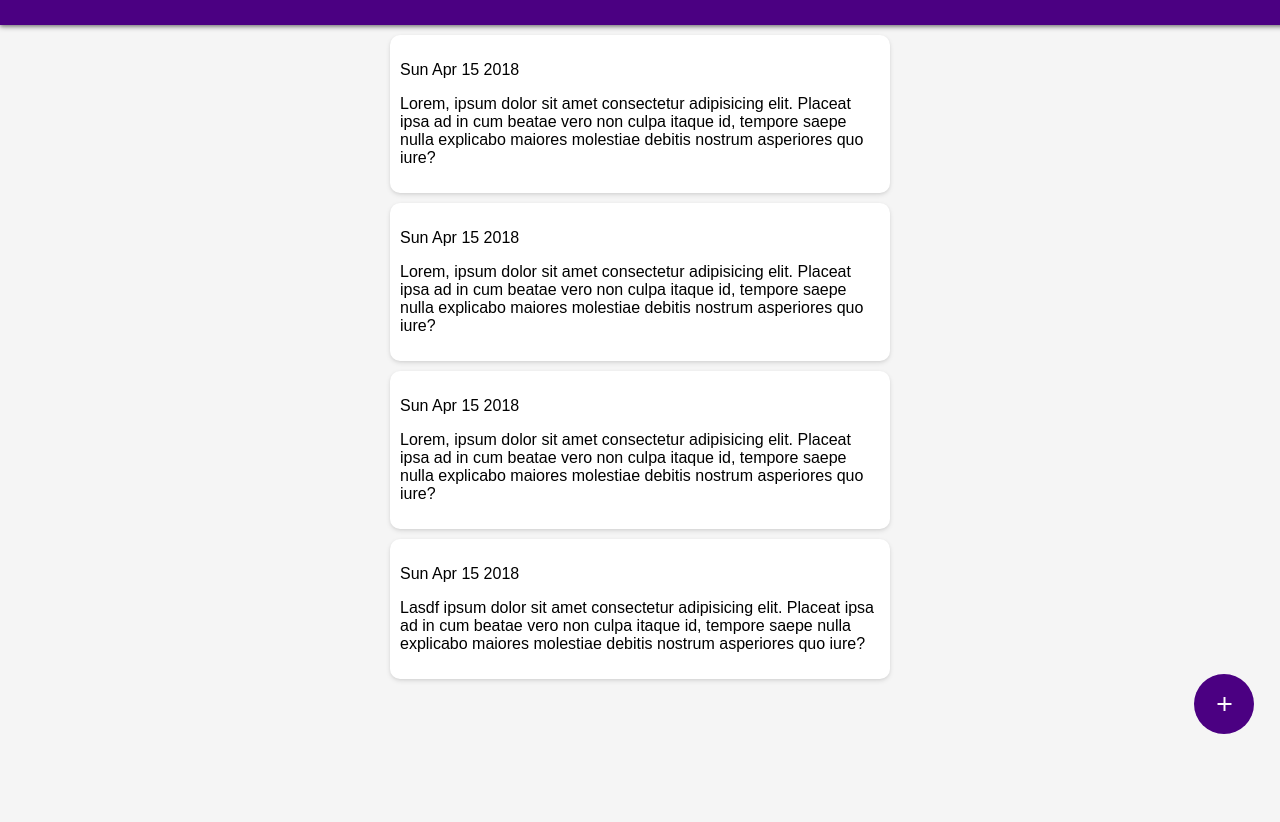
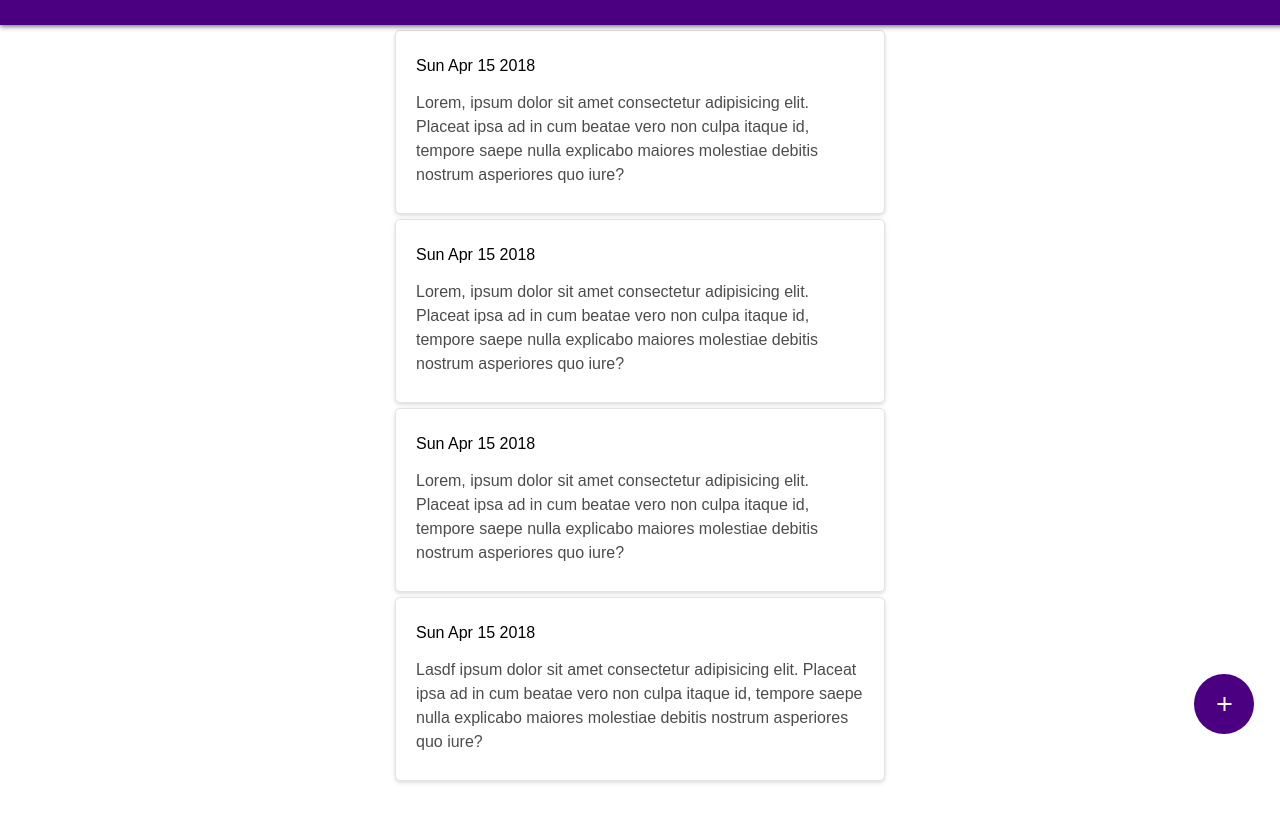
Before and after one commit to EricAndresen/journal-pwa, a plain HTML site: page index.html in a window 1280 px wide. Shown: the part 50-872 px from the top of the page. Before the commit the page ends 800 px from the top, so only its background shows below. Drawn offline with Linux system fonts and the light colour scheme.

Commit message:
UI update

```diff
--- a/app.js
+++ b/app.js
@@ -5,13 +5,11 @@
 
 // TODO: truncate display of entries by char number
 // TODO: Add Back button to form entry (how to handle routing?)
-// TODO: when edit button is clicked open in form
 // TODO: External Database
 // TODO: see https://firebase.google.com/docs/web/setup?authuser=0 to further abstract firebase config (use node)
 // TODO: add markdown support for entries
 // TODO: add search (Implement using string.includes with a scoring system?, would regex be faster?)
 // TODO: NLP (tab on top)
-// TODO: Add service worker to make PWA / cache entries
 // TODO: test with very large numbers of entries (page reflow performance issues?)
 
 
--- a/styles.css
+++ b/styles.css
@@ -4,7 +4,7 @@ body{
     /* TODO update this to a google font */
     font-family: sans-serif;
     height: 100%;
-    background: whitesmoke;
+    background: white;
 
 }
 
@@ -18,6 +18,7 @@ header {
     align-items: center;
     padding: 0 30px ;
     color: white;
+    z-index: 1000;
     box-shadow: 0 1px 3px rgba(0,0,0,0.2), 0 2px 5px rgba(0,0,0,0.4);
 }
 
@@ -26,14 +27,21 @@ header {
 .entry{
     /* border: black solid 1px; */
     background: white;
-    border-radius: 10px;
-    padding: 10px;
-    margin: 10px 0;
+    border: 1px solid rgb(228, 227, 227);
+    border-radius: 5px;
+    padding: 10px 20px;
+    margin: 5px 5px;
     box-shadow: 0 1px 3px rgba(0,0,0,0.05), 0 2px 5px rgba(0,0,0,0.10);
 }
 
 .entries-display{
     max-width: 500px;
+    margin: auto;
+}
+
+.entry-focus{
+    max-width: 500px;
+    padding: 20px;
     margin: auto;
 }
 
@@ -62,6 +70,11 @@ header {
     display: none;
 }
 
+.text{
+    opacity: 0.7;
+    line-height: 1.5;
+}
+
 textarea {
     width: 100%;
     height: 100%;
```
